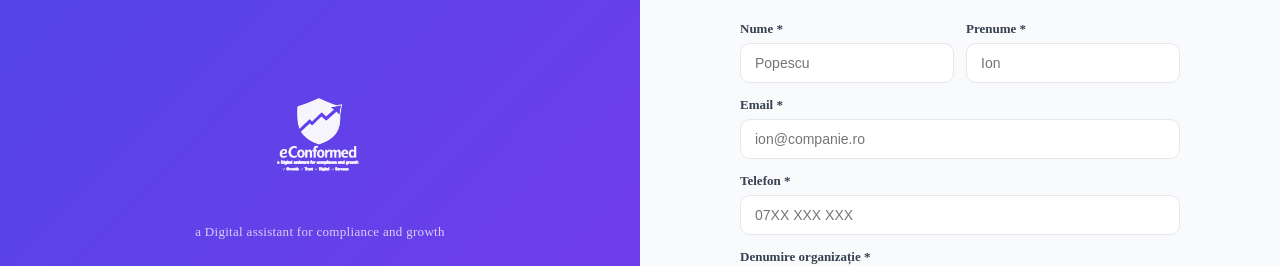
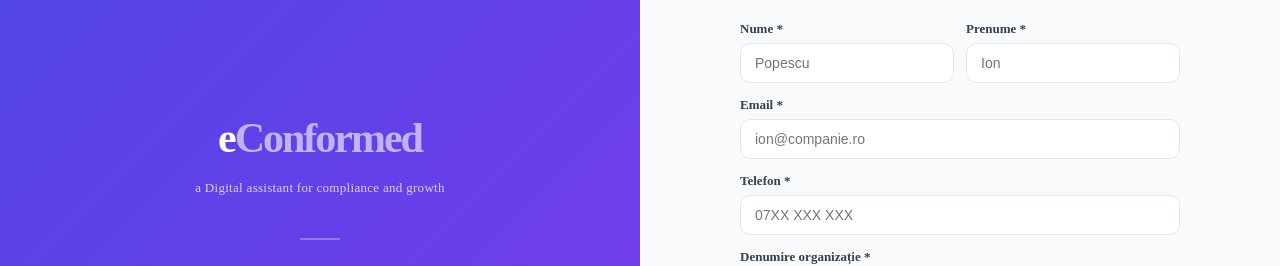
Before and after one commit to rarescosminn/conformed-app, a Next.js app: page /register in a window 1280 px wide. Shown: the part 142-408 px from the top of the page. Built offline with nearby package versions, Linux system fonts and the light colour scheme; no server answers.

Commit message:
fix: replace broken logo img with text branding

```diff
--- a/app/(auth)/login/page.tsx
+++ b/app/(auth)/login/page.tsx
@@ -2,7 +2,6 @@
 import React from 'react';
 import { createBrowserClient } from '@supabase/ssr';
 import { useRouter } from 'next/navigation';
-import Image from 'next/image';
 import Link from 'next/link';
 
 const BENEFITS = [
@@ -71,16 +70,11 @@
         position: 'sticky', top: 0, height: '100vh',
       }}>
         {/* Logo */}
-        <div style={{ marginBottom: 8 }}>
-  {/* eslint-disable-next-line @next/next/no-img-element */}
-  <img
-    src="/eConformed_LOGO.png"
-    alt="eConformed"
-    width={140}
-    height={140}
-    style={{ filter: 'brightness(0) invert(1)', opacity: 0.95 }}
-  />
-</div>
+       <div style={{ marginBottom: 16, textAlign: 'center' }}>
+          <div style={{ fontSize: 42, fontWeight: 900, letterSpacing: -2, color: '#fff' }}>
+            e<span style={{ opacity: 0.6 }}>Conformed</span>
+          </div>
+        </div>
 
         {/* Tagline */}
         <div style={{
--- a/app/(auth)/register/page.tsx
+++ b/app/(auth)/register/page.tsx
@@ -4,7 +4,6 @@
 import React, { useState } from 'react';
 import { createBrowserClient } from '@supabase/ssr';
 import Link from 'next/link';
-import Image from 'next/image';
 
 const JUDETE = [
   'Alba','Arad','Argeș','Bacău','Bihor','Bistrița-Năsăud','Botoșani','Brăila',
@@ -139,16 +138,11 @@
         padding: 48, color: '#fff',
         position: 'sticky', top: 0, height: '100vh',
       }}>
-        <div style={{ marginBottom: 8 }}>
-  {/* eslint-disable-next-line @next/next/no-img-element */}
-  <img
-    src="/eConformed_LOGO.png"
-    alt="eConformed"
-    width={140}
-    height={140}
-    style={{ filter: 'brightness(0) invert(1)', opacity: 0.95 }}
-  />
-</div>
+        <div style={{ marginBottom: 16, textAlign: 'center' }}>
+          <div style={{ fontSize: 42, fontWeight: 900, letterSpacing: -2, color: '#fff' }}>
+            e<span style={{ opacity: 0.6 }}>Conformed</span>
+          </div>
+        </div>
 
         <div style={{ fontSize: 13, opacity: 0.75, textAlign: 'center', maxWidth: 280, lineHeight: 1.6, marginBottom: 40, letterSpacing: 0.3 }}>
           a Digital assistant for compliance and growth
```
